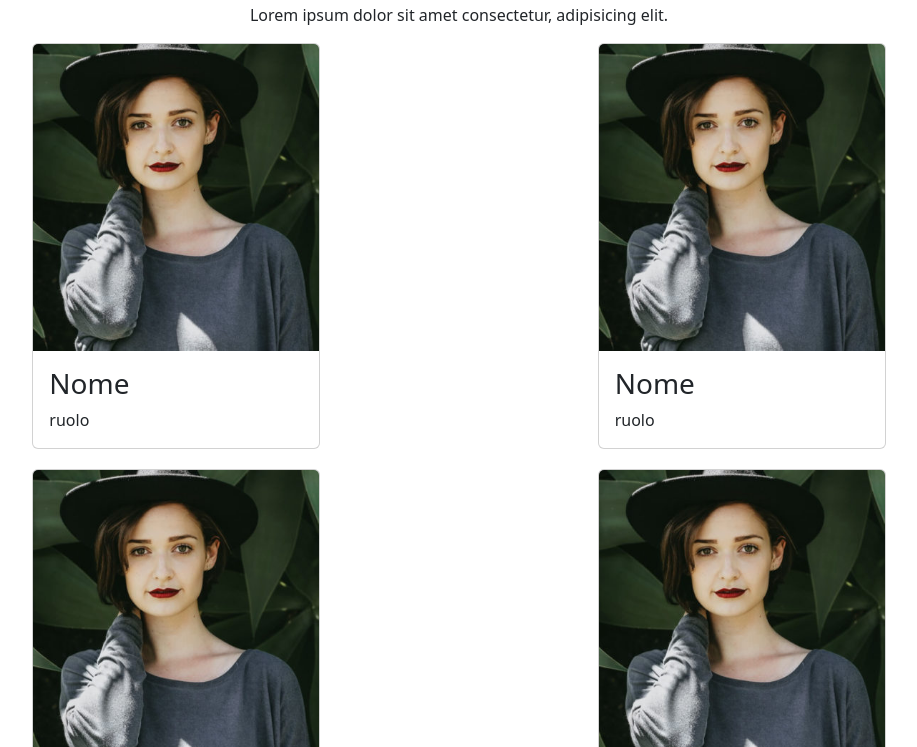
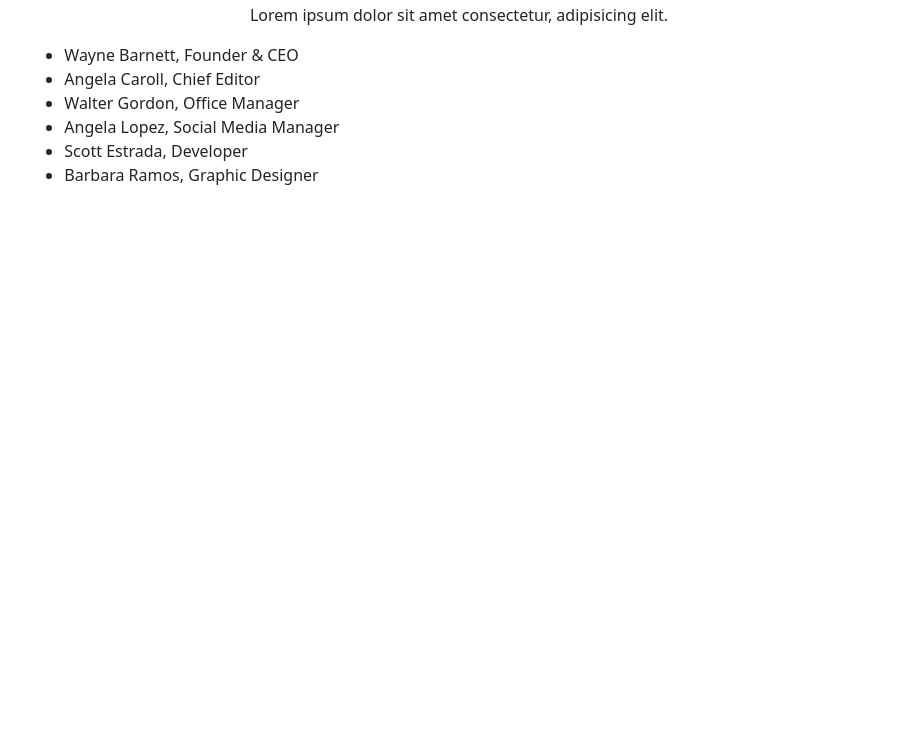
Before and after one commit to SalvatoreBrancato/js-our-team, a plain HTML site: page index.html in a window 1280 px wide. Shown: the part 53-800 px from the top of the page, without its empty margins (181-1098 px from the left). Drawn offline with nearby package versions, Linux system fonts and the light colour scheme.

Commit message:
Milestone 1_2 completata

```diff
--- a/assets/main.js
+++ b/assets/main.js
@@ -32,10 +32,7 @@ const team = [
   ];
 
 
-// MILESTONE 1:
-// Stampare su console, per ogni membro del team, le informazioni di nome, ruolo e la stringa della foto
-// MILESTONE 2:
-// Stampare le stesse informazioni su DOM sottoforma di stringhe
+
 // BONUS 1:
 // Trasformare la stringa foto in una immagine effettiva
 // BONUS 2:
@@ -44,7 +41,16 @@ const team = [
 // Ragioniamo come sempre a step.
 // Prima la logica in italiano e poi traduciamo in codice.
 // E ricordiamoci che console.log() è nostro amico!
+for (let i = 0; i < team.length; i++) {
 
-  for (let key in team){
-    console.log(team)
-  }
+  //MILESTONE 1 - 2
+   let singoloMembro = (team[i])
+   console.log(singoloMembro[`name`])
+   console.log(singoloMembro[`role`])
+   document.getElementById(`lista-membri`).innerHTML += `<li>${(singoloMembro[`name`])}, ${(singoloMembro[`role`])}</li>`
+
+
+  // for(let key in singoloMembro){
+  //   console.log(singoloMembro[key])
+  // }
+}
--- a/index.html
+++ b/index.html
@@ -12,7 +12,10 @@
     <div class="vh-100 col-8 mx-auto">
         <h1 class="text-center">Our Team</h1>
         <p class="text-center">Lorem ipsum dolor sit amet consectetur, adipisicing elit.</p>
-        <div class="d-flex flex-wrap justify-content-between">
+        <!-- milestone 1 - 2 -->
+        <ul id="lista-membri"></ul>
+
+        <!-- <div class="d-flex flex-wrap justify-content-between">
             <div class="card" style="width: 18rem;">
                 <img src="./img/angela-caroll-chief-editor.jpg" class="card-img-top" alt="...">
                 <div class="card-body">
@@ -55,7 +58,7 @@
                     <span>ruolo</span>
                 </div>
             </div>
-        </div>
+        </div> -->
 
     </div>
 
```
